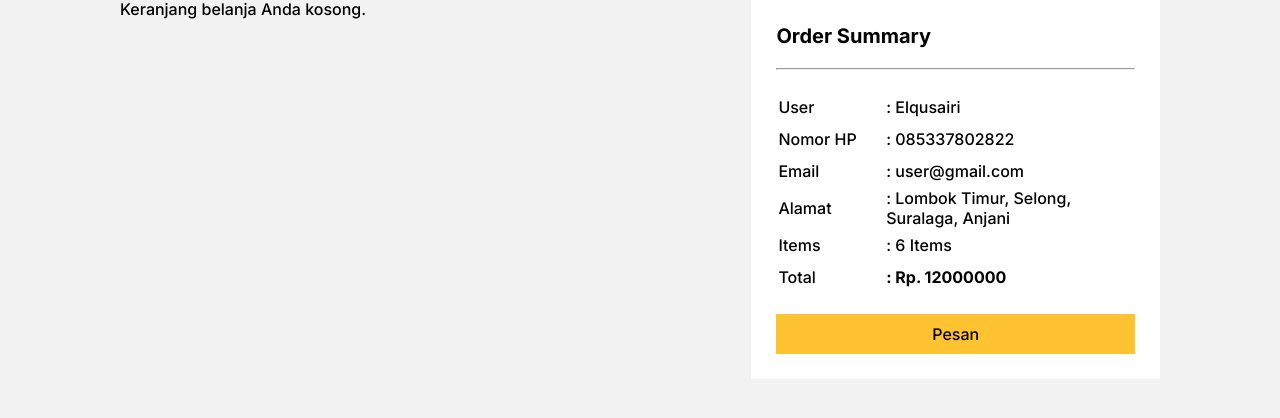
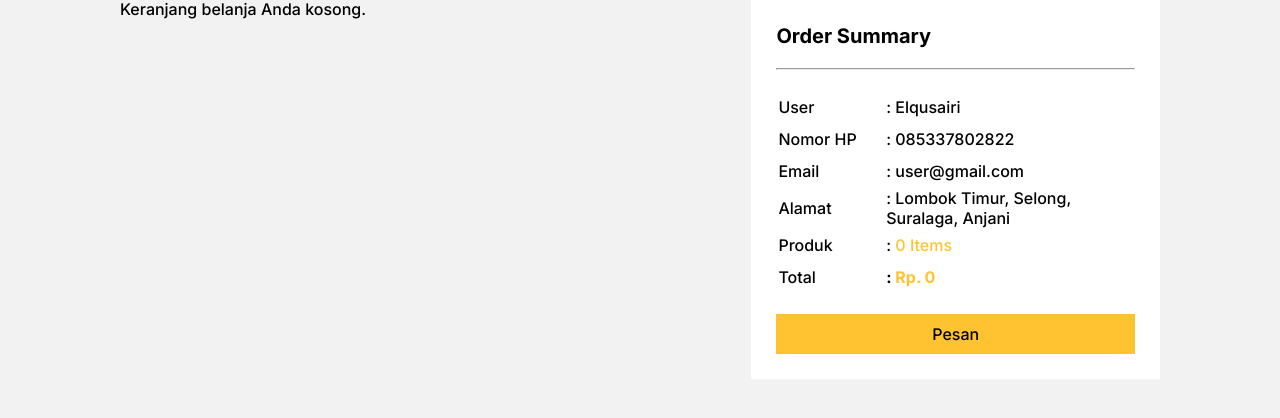
Before and after one commit to ENONGLOSKER/STORE, a Django app: page /checkout/ in a window 1280 px wide. Shown: the part 220-638 px from the top of the page. Run offline with Django 5.2, Linux system fonts and the light colour scheme.

Commit message:
update: plus minus qyt item with count product item and total in  Order Summary

```diff
--- a/greenstore/greenstore/urls.py
+++ b/greenstore/greenstore/urls.py
@@ -16,7 +16,7 @@ Including another URLconf
 """
 from django.contrib import admin
 from django.urls import path
-from greenstore_app.views import ProdukCreateView, ProdukListView,CheckoutListView, TambahKeCartView, HapusDariCartView
+from greenstore_app.views import ProdukCreateView, ProdukListView,CheckoutListView, TambahKeCartView, HapusDariCartView, UpdateJumlahItemView, SummaryView
 from django.conf import settings
 from django.conf.urls.static import static
 
@@ -27,6 +27,8 @@ urlpatterns = [
     path('produk/create/', ProdukCreateView.as_view(), name='create_produk'),
     path('tambah-ke-cart/', TambahKeCartView.as_view(), name='tambah_ke_cart'),
     path('hapus-dari-cart/', HapusDariCartView.as_view(), name='hapus_dari_cart'),
+    path('update-jumlah-item/', UpdateJumlahItemView.as_view(), name='update_jumlah_item'),
+     path('summary/', SummaryView.as_view(), name='summary'),
     # path('checkout/', CheckoutView.as_view(), name='checkout'),
 ]
 if settings.DEBUG:
--- a/greenstore/greenstore_app/views.py
+++ b/greenstore/greenstore_app/views.py
@@ -9,6 +9,30 @@ from django.core.files.uploadedfile import InMemoryUploadedFile
 from django.core.files.base import ContentFile
 import base64
 import io
+
+class SummaryView(View):
+    def get(self, request, *args, **kwargs):
+        if 'cart' in request.session:
+            jumlah_items = sum(item['jumlah'] for item in request.session['cart'].values())
+            total_harga = sum(item['jumlah'] * item['harga'] for item in request.session['cart'].values())
+            return JsonResponse({'success': True, 'jumlah_items': jumlah_items, 'total_harga': total_harga})
+        return JsonResponse({'success': False})
+
+class UpdateJumlahItemView(View):
+    def post(self, request, *args, **kwargs):
+        produk_id = request.POST.get('produk_id')
+        tindakan = request.POST.get('tindakan')
+
+        if 'cart' in request.session and produk_id in request.session['cart']:
+            if tindakan == "tambah":
+                request.session['cart'][produk_id]['jumlah'] += 1
+            elif tindakan == "kurang" and request.session['cart'][produk_id]['jumlah'] > 1:
+                request.session['cart'][produk_id]['jumlah'] -= 1
+
+            request.session.save()
+            return JsonResponse({'success': True, 'jumlah_item': request.session['cart'][produk_id]['jumlah']})
+
+        return JsonResponse({'success': False})
 
 class HapusDariCartView(View):
     def post(self, request, *args, **kwargs):
--- a/greenstore/templates/checkout.html
+++ b/greenstore/templates/checkout.html
@@ -60,9 +60,9 @@
                             <td>Jumlah </td>
                             <td>
                                 <div class="qty">
-                                    <button>-</button>
-                                    <p>{{ item.jumlah }}</p>
-                                    <button>+</button>
+                                    <button class="btn-kurang" data-produk-id="{{ produk_id }}">-</button>
+                                    <p class="jumlah-item" data-produk-id="{{ produk_id }}">{{ item.jumlah }}</p>
+                                    <button class="btn-tambah" data-produk-id="{{ produk_id }}">+</button>
                                 </div>
                             </td>
                         </tr>
@@ -107,12 +107,12 @@
                         <td>: Lombok Timur, Selong, Suralaga, Anjani</td>
                     </tr>
                     <tr>
-                        <td>Items</td>
-                        <td>: 6 Items</td>
+                        <td>Produk</td>
+                        <td>: <span id="jumlah-items">0 Items</span></td>
                     </tr>
                     <tr>
                         <td>Total</td>
-                        <td style="font-weight: bold;">: Rp. 12000000</td>
+                        <td style="font-weight: bold;">: <span id="total-harga">Rp. 0</span></td>
                     </tr>
                 </table>
                 <button>Pesan</button>
@@ -157,7 +157,82 @@
                 }
             });
         }
+
     </script>
+<!-- cart.html -->
+<script>
+    document.addEventListener("DOMContentLoaded", function () {
+        var tambahButtons = document.querySelectorAll(".btn-tambah");
+        var kurangButtons = document.querySelectorAll(".btn-kurang");
 
+        tambahButtons.forEach(function (button) {
+            button.addEventListener("click", function () {
+                var produkId = button.getAttribute("data-produk-id");
+                updateJumlahItem(produkId, "tambah");
+            });
+        });
+
+        kurangButtons.forEach(function (button) {
+            button.addEventListener("click", function () {
+                var produkId = button.getAttribute("data-produk-id");
+                updateJumlahItem(produkId, "kurang");
+            });
+        });
+    });
+
+    function updateJumlahItem(produkId, tindakan) {
+        $.ajax({
+            type: "POST",
+            url: "{% url 'update_jumlah_item' %}",
+            data: {
+                csrfmiddlewaretoken: "{{ csrf_token }}",
+                produk_id: produkId,
+                tindakan: tindakan
+            },
+            success: function (data) {
+                if (data.success) {
+                    var jumlahItemElem = document.querySelector(".jumlah-item[data-produk-id='" + produkId + "']");
+                    jumlahItemElem.innerText = data.jumlah_item;
+
+                    // Perbarui summary
+                    updateSummary();
+                } else {
+                    alert("Gagal memperbarui jumlah item.");
+                }
+            },
+            error: function () {
+                alert("Terjadi kesalahan saat mengirim data.");
+            }
+        });
+    }
+
+    function updateSummary() {
+        $.ajax({
+            type: "GET",
+            url: "{% url 'summary' %}",
+            success: function (data) {
+                if (data.success) {
+                    // Perbarui nilai Total dan Jumlah Item pada summary
+                    document.getElementById("jumlah-items").innerText = data.jumlah_items + " Items";
+                    document.getElementById("total-harga").innerText ="Rp." + data.total_harga;
+
+                    // Tambahan: Perbarui elemen lain di summary jika diperlukan
+                    // document.getElementById("user").innerText = data.user;
+                    // document.getElementById("nomor-hp").innerText = data.nomor_hp;
+                    // document.getElementById("email").innerText = data.email;
+                    // document.getElementById("alamat").innerText = data.alamat;
+                } else {
+                    alert("Gagal memperbarui summary.");
+                }
+            },
+            error: function () {
+                alert("Terjadi kesalahan saat mengambil data summary.");
+            }
+        });
+    }
+</script>
+
+
+</script>
 </body>
 </html>
```
Also changed, not shown: greenstore/db.sqlite3.
